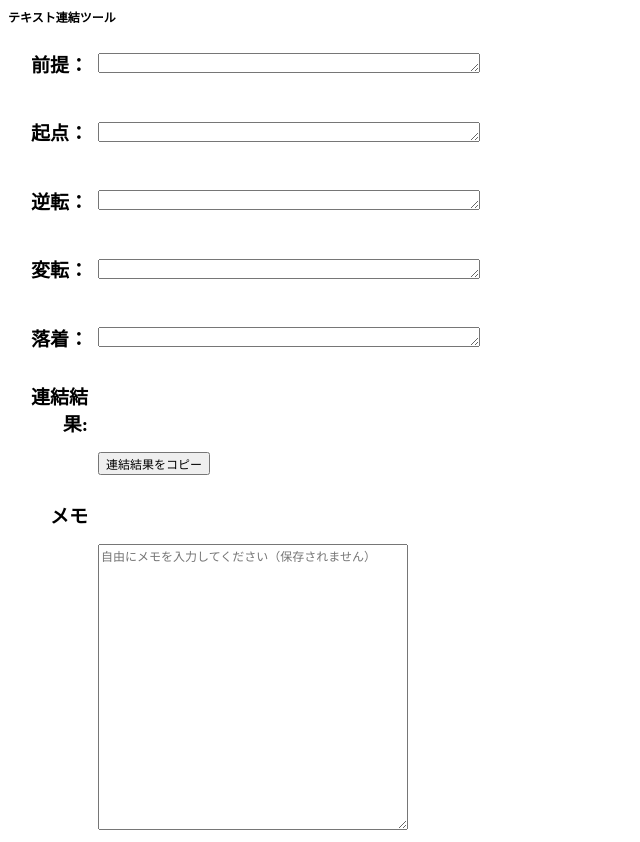
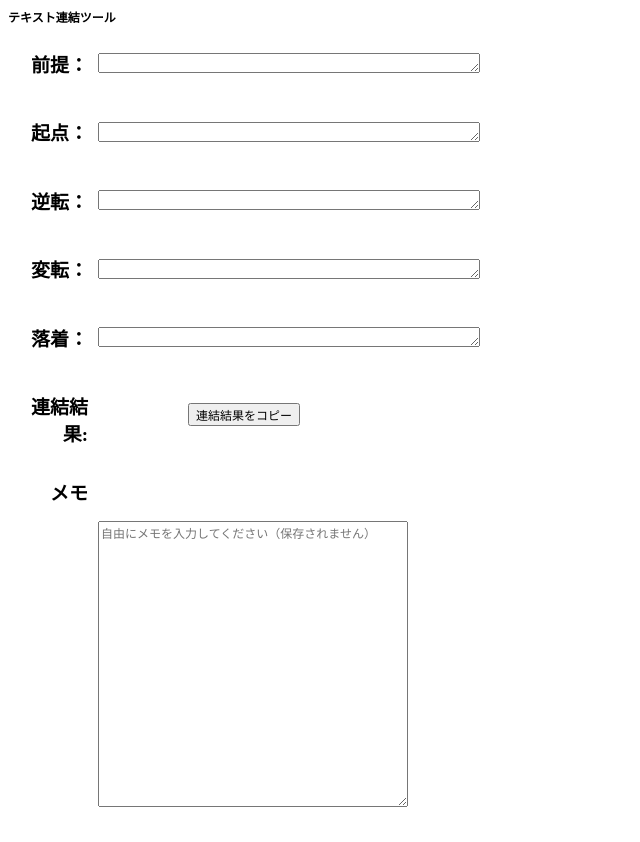
Before and after one commit to bother-commits/text-concat-page, a plain HTML site: page index2.html in a window 1280 px wide. Shown: the whole page, without its empty margins (0-640 px from the left). After the commit the page ends 819 px from the top, so only its background shows below. Drawn offline with Linux system fonts and the light colour scheme.

Commit message:
Update index2.html

```diff
--- a/index2.html
+++ b/index2.html
@@ -107,7 +107,11 @@
         <textarea id="conclusion" rows="1" cols="50"></textarea>
     </div>
 
-    <h2>連結結果:</h2><button class="copy-button" onclick="copyToClipboard()">連結結果をコピー</button>
+    <div class="input-row">
+        <h2>連結結果:</h2>
+        <button class="copy-button" onclick="copyToClipboard()">連結結果をコピー</button>
+    </div>
+
     <p id="result"></p>
 
     <h2>メモ</h2>
```
